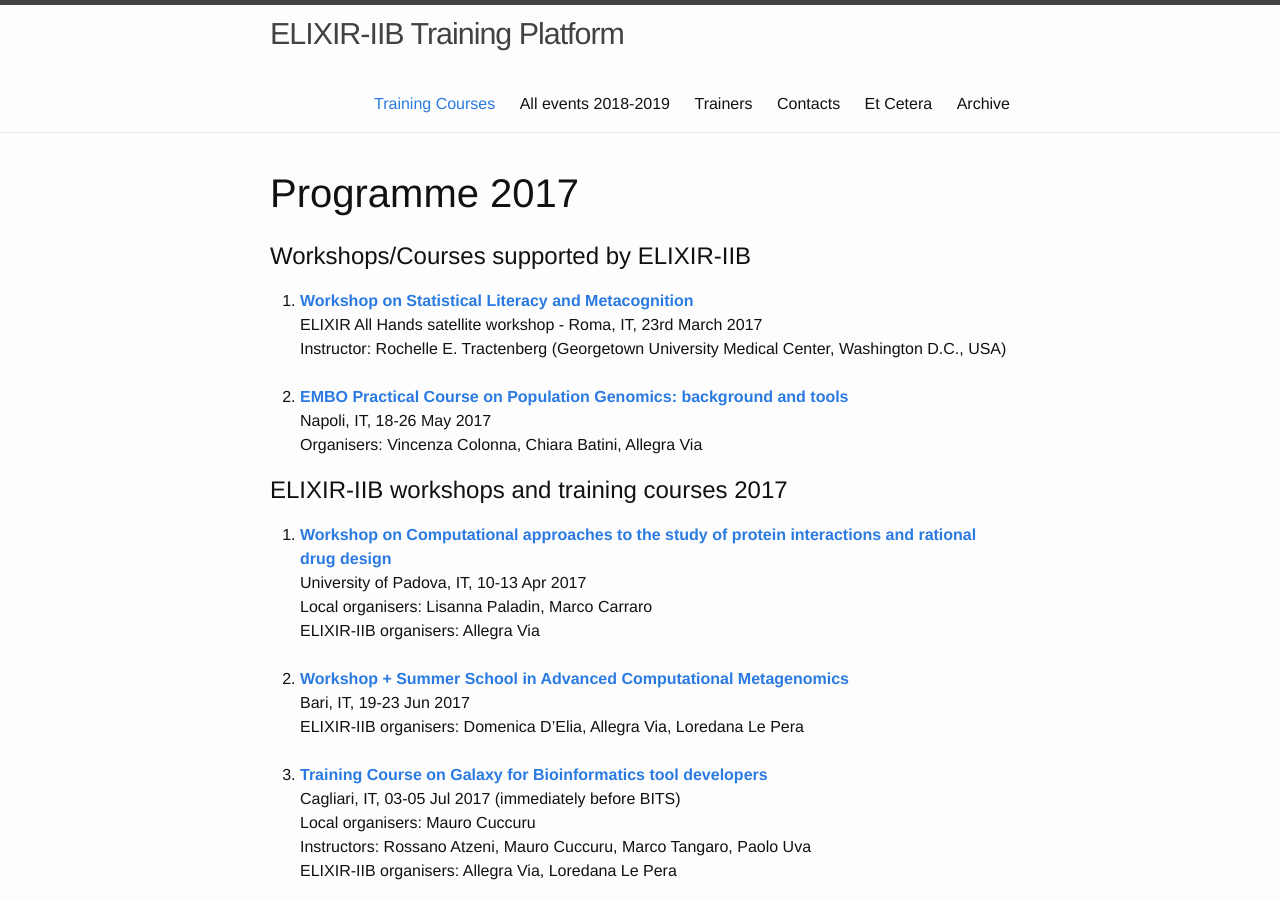
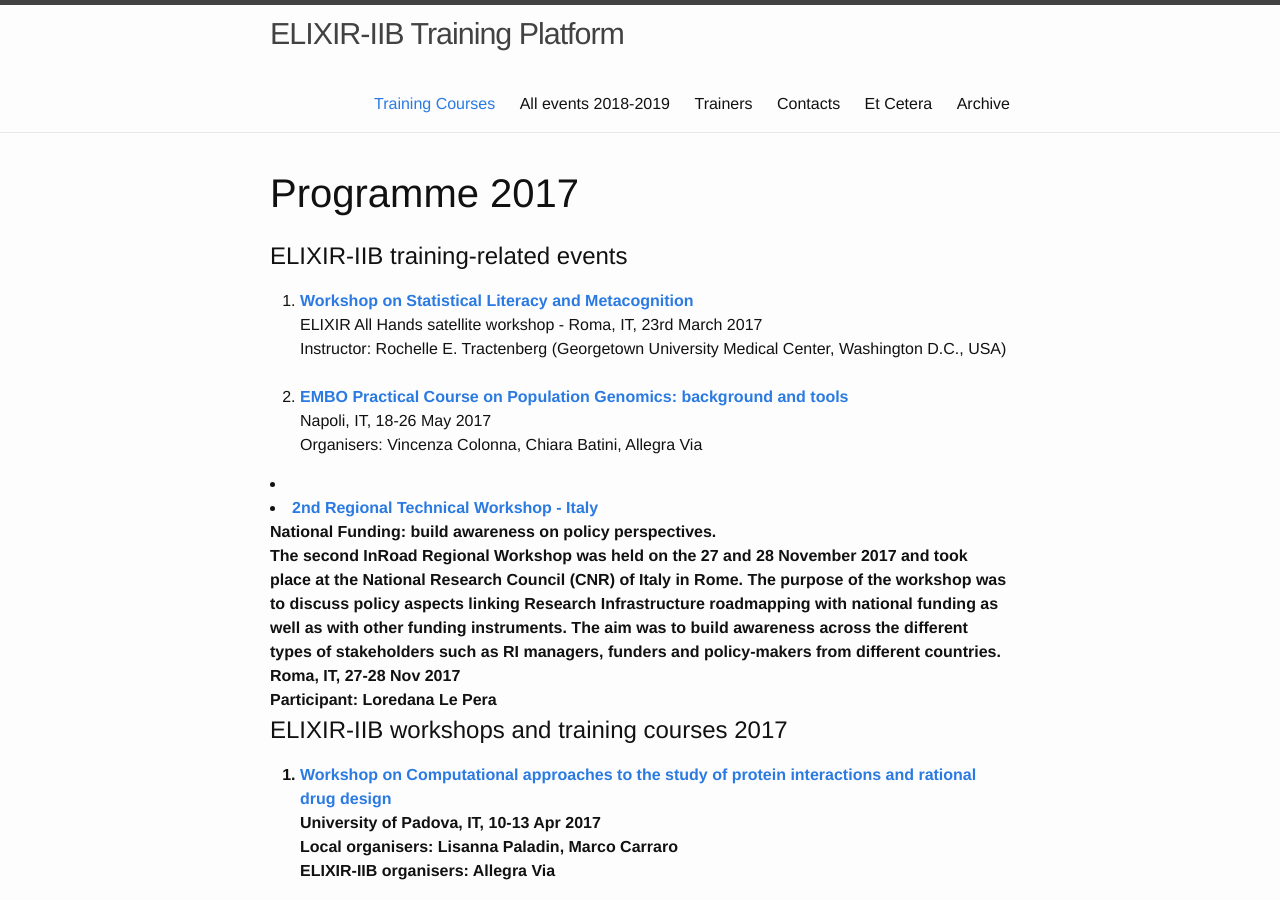
Before and after one commit to ELIXIR-IIB-training/website, a Jekyll site: the page built from docs/programme2017_copy.html, in a window 1280 px wide and 900 px high. Built offline with Jekyll 4.4.1, drawn with Linux system fonts in a browser that asks for light colours.

Commit message:
Add Roadmap 2017 event

```diff
--- a/docs/programme2017_copy.html
+++ b/docs/programme2017_copy.html
@@ -6,7 +6,7 @@ layout: default
 
   <h1 class="page-heading">Programme 2017</h1>
 
-  <h2>Workshops/Courses supported by ELIXIR-IIB</h2>
+  <h2>ELIXIR-IIB training-related events</h2>
 
   <ol>
 	  <li><a href="https://elixir-iib-training.github.io/website/docs/workshop_on_statistical_literacy_and_metacognition.pdf"> <b>Workshop on Statistical Literacy and Metacognition</b></a><br>
@@ -16,6 +16,12 @@ Instructor: Rochelle E. Tractenberg (Georgetown University Medical Center, Washi
 <li> <a href="http://meetings.embo.org/event/17-population-genomics"><b>EMBO Practical Course on Population Genomics: background and tools</b></a><br>
 Napoli, IT, 18-26 May 2017<br>
 Organisers: Vincenza Colonna, Chiara Batini, Allegra Via</li>
+  </ol>
+<li> <a href="https://www.inroad.eu/rome-regional-ws/"><b><li> <a href="http://meetings.embo.org/event/17-population-genomics"><b>2nd Regional Technical Workshop - Italy</b></a><br>
+National Funding: build awareness on policy perspectives.<br>
+The second InRoad Regional Workshop was held on the 27 and 28 November 2017 and took place at the National Research Council (CNR) of Italy in Rome. The purpose of the workshop was to discuss policy aspects linking Research Infrastructure roadmapping with national funding as well as with other funding instruments. The aim was to build awareness across the different types of stakeholders such as RI managers, funders and policy-makers from different countries.
+Roma, IT, 27-28 Nov 2017<br>
+Participant: Loredana Le Pera</li>
   </ol>
 
 
```
